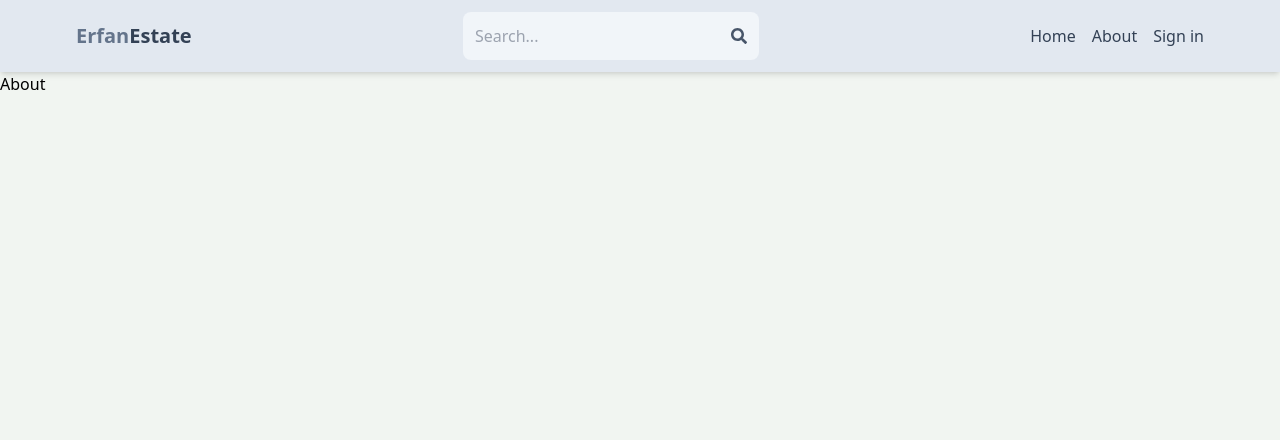
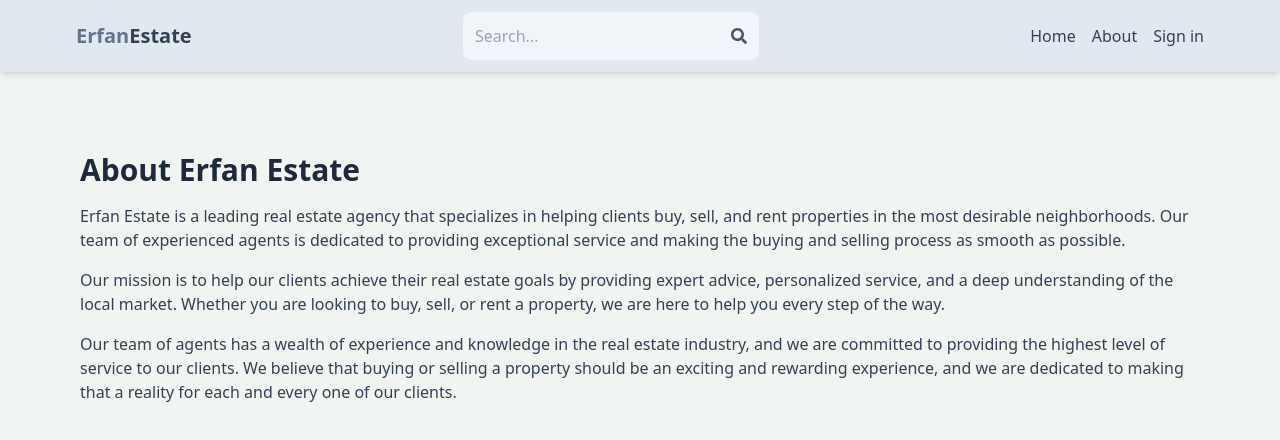
Before and after one commit to erfanheshmati/mern-real-estate, a React (Vite) app in the folder client/: page /about in a window 1280 px wide. Shown: the top 440 px of the page. Built offline with nearby package versions, Linux system fonts and the light colour scheme; no server answers.

Commit message:
complete about page

```diff
--- a/client/index.html
+++ b/client/index.html
@@ -3,9 +3,9 @@
 
 <head>
   <meta charset="UTF-8" />
-  <!-- <link rel="icon" type="image/svg+xml" href="/vite.svg" /> -->
+  <link rel="icon" type="image" href="/favicon.png" />
   <meta name="viewport" content="width=device-width, initial-scale=1.0" />
-  <title>Real State MERN Web App</title>
+  <title>Erfan Estate</title>
 </head>
 
 <body>
--- a/client/src/pages/About.jsx
+++ b/client/src/pages/About.jsx
@@ -1,9 +1,16 @@
-import React from 'react'
-
 export default function About() {
     return (
-        <div>
-            About
+        <div className='py-20 px-4 max-w-6xl mx-auto'>
+            <h1 className='text-3xl font-bold mb-4 text-slate-800'>About Erfan Estate</h1>
+            <p className='mb-4 text-slate-700'>
+                Erfan Estate is a leading real estate agency that specializes in helping clients buy, sell, and rent properties in the most desirable neighborhoods. Our team of experienced agents is dedicated to providing exceptional service and making the buying and selling process as smooth as possible.
+            </p>
+            <p className='mb-4 text-slate-700'>
+                Our mission is to help our clients achieve their real estate goals by providing expert advice, personalized service, and a deep understanding of the local market. Whether you are looking to buy, sell, or rent a property, we are here to help you every step of the way.
+            </p>
+            <p className='mb-4 text-slate-700'>
+                Our team of agents has a wealth of experience and knowledge in the real estate industry, and we are committed to providing the highest level of service to our clients. We believe that buying or selling a property should be an exciting and rewarding experience, and we are dedicated to making that a reality for each and every one of our clients.
+            </p>
         </div>
     )
 }
```
Also changed, not shown: client/public/favicon.png (added).
